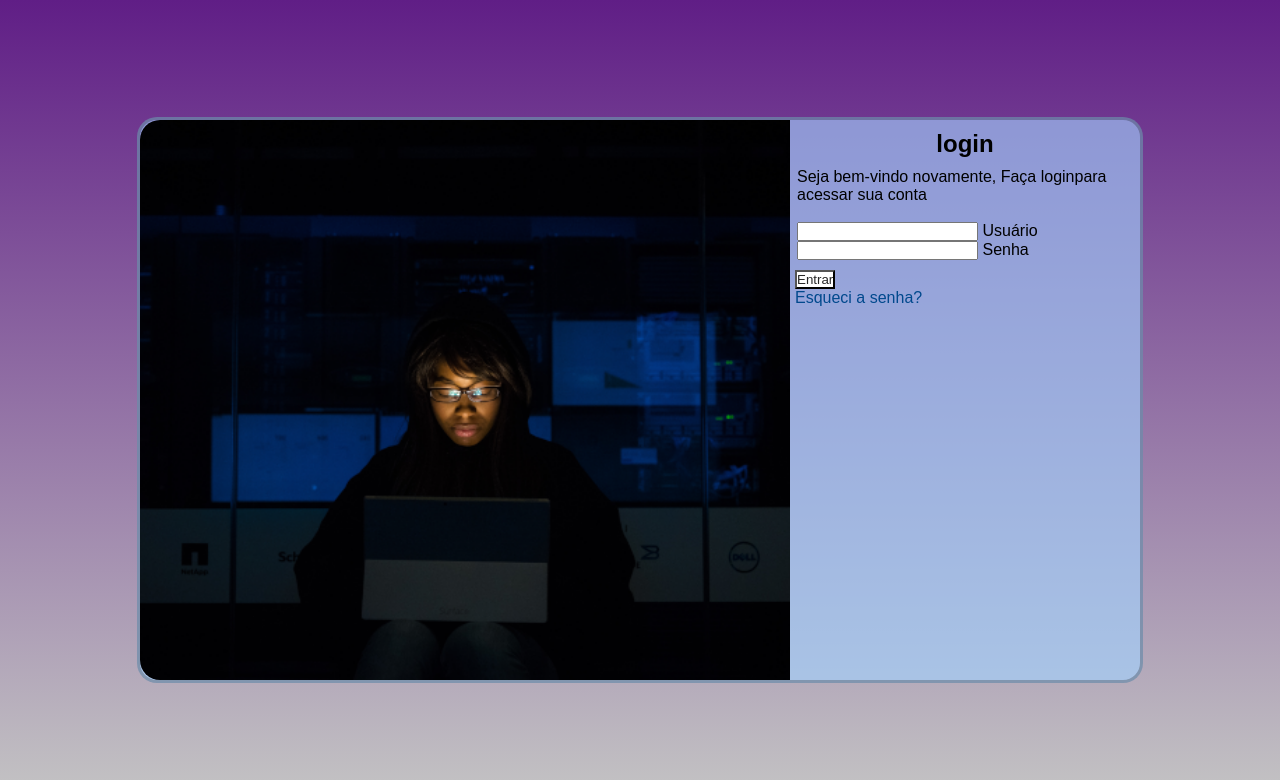
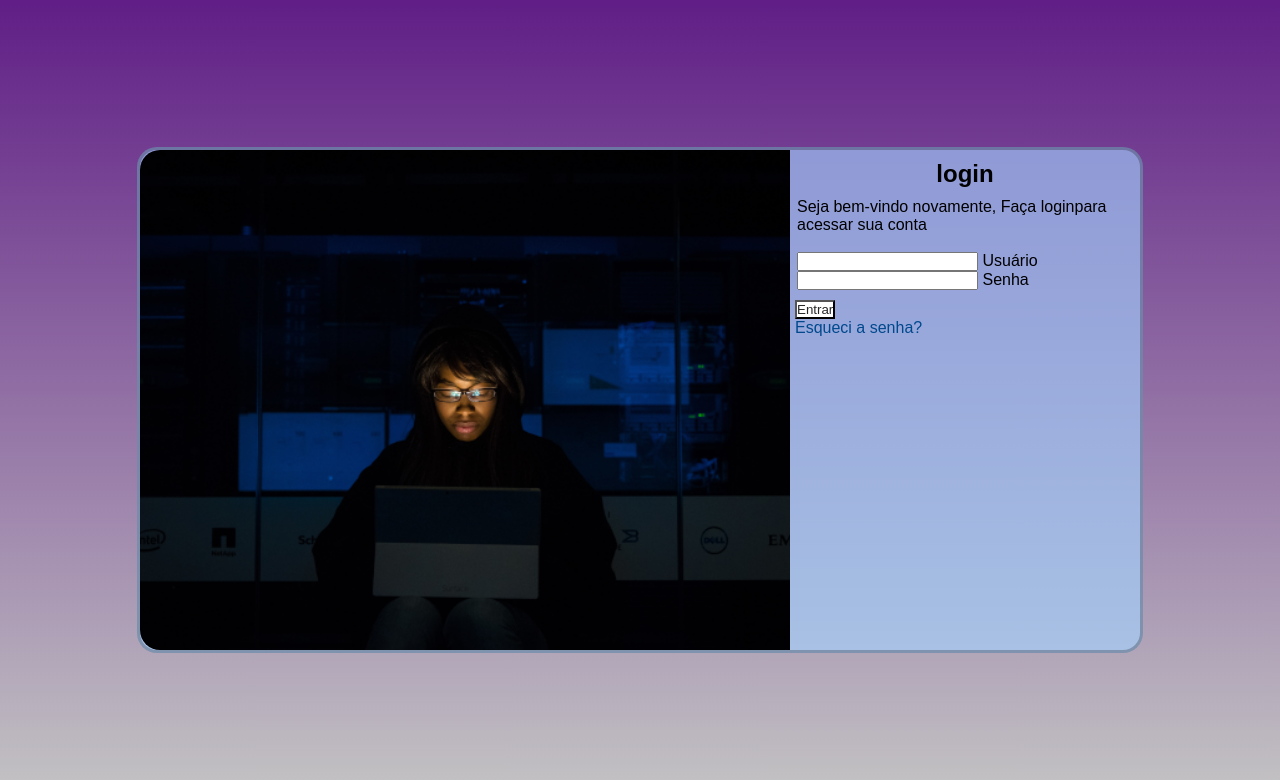
Before and after one commit to Blackin-go/html-css, a plain HTML site: page modulo1/mediaqueres/login/index.html in a window 1280 px wide. Drawn offline with Linux system fonts and the light colour scheme.

Commit message:
atualização

```diff
--- a/modulo1/mediaqueres/login/estilos/style.css
+++ b/modulo1/mediaqueres/login/estilos/style.css
@@ -27,7 +27,7 @@ section#login {
     top: 50%;
     transform: translate(-50%, -50%);
     width: 250px;
-    height: 80%;
+    height: 500px;
     border-radius: 20px;
     border: 3px #0000003d solid;
     transition: width 0.5s;
--- a/modulo1/mediaqueres/login/estilos/styleall.css
+++ b/modulo1/mediaqueres/login/estilos/styleall.css
@@ -7,7 +7,7 @@
     section#login {
 
         width: 700px;
-        height: 50%;
+        height: 500px;
         transition: width 0.3s;
     }
 
@@ -40,7 +40,7 @@
     section#login {
 
         width: 1000px;
-        height: 70%;
+        height: 500px;
 
     }
 
```
